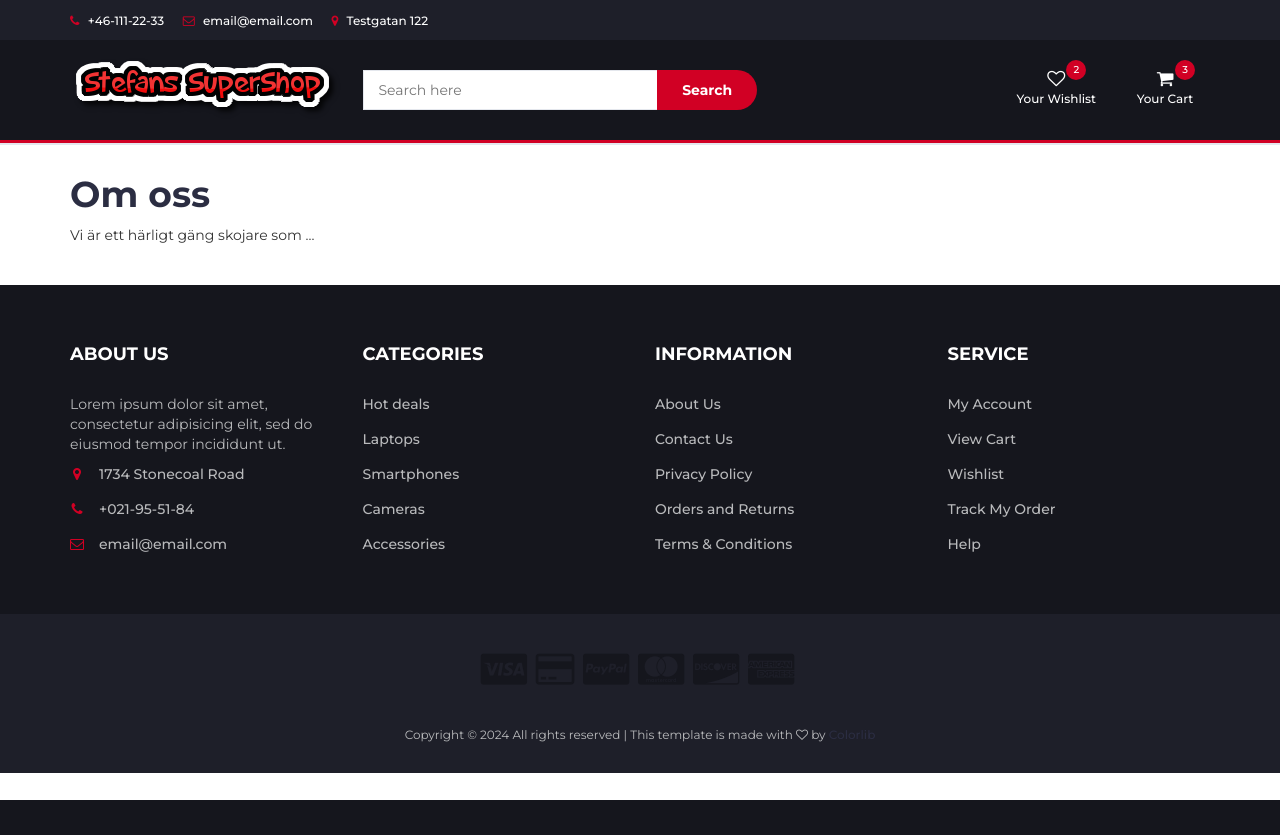
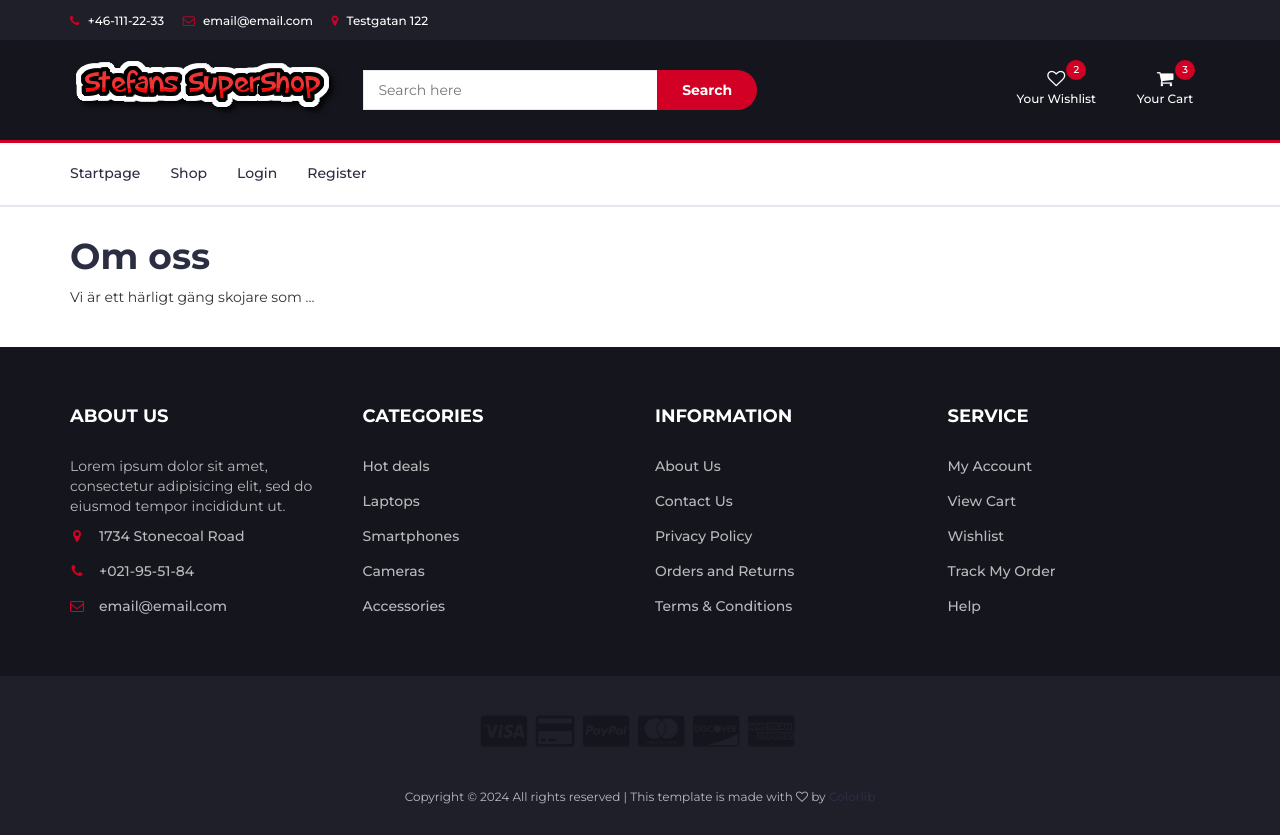
Before and after one commit to mattiasstjernstrom/agile-project, a Flask app: page /about in a window 1280 px wide. Before the commit the page ends 800 px from the top, so only its background shows below. Run offline with Flask 3, Linux system fonts and the light colour scheme; parts of the project's set-up code (start-up, migrations or seed data) failed here and were passed over; some libraries are stand-ins or nearby versions.

Commit message:
Made a menu

```diff
--- a/templates/baseTemplate.html
+++ b/templates/baseTemplate.html
@@ -182,7 +182,16 @@
         <!-- responsive-nav -->
         <div id="responsive-nav">
           <!-- NAV -->
-          <ul class="main-nav nav navbar-nav"></ul>
+          <ul class="main-nav nav navbar-nav">
+            <li><a href="#">Startpage</a></li>
+            <li><a href="{{ url_for('product.index') }}">Shop</a></li>
+            {% if not current_user.is_authenticated %}
+            <li><a href="../login">Login</a></li>
+            <li><a href="../register">Register</a></li>
+            {% else %}
+            <li><a href="../logout">Logout</a></li>
+            {% endif %}
+          </ul>
           <!-- /NAV -->
         </div>
         <!-- /responsive-nav -->
```
Also changed, not shown: templates/products/category.html (+16 -21 lines), templates/products/index.html (+27 -34 lines), templates/products/product.html (+2 -10 lines).
